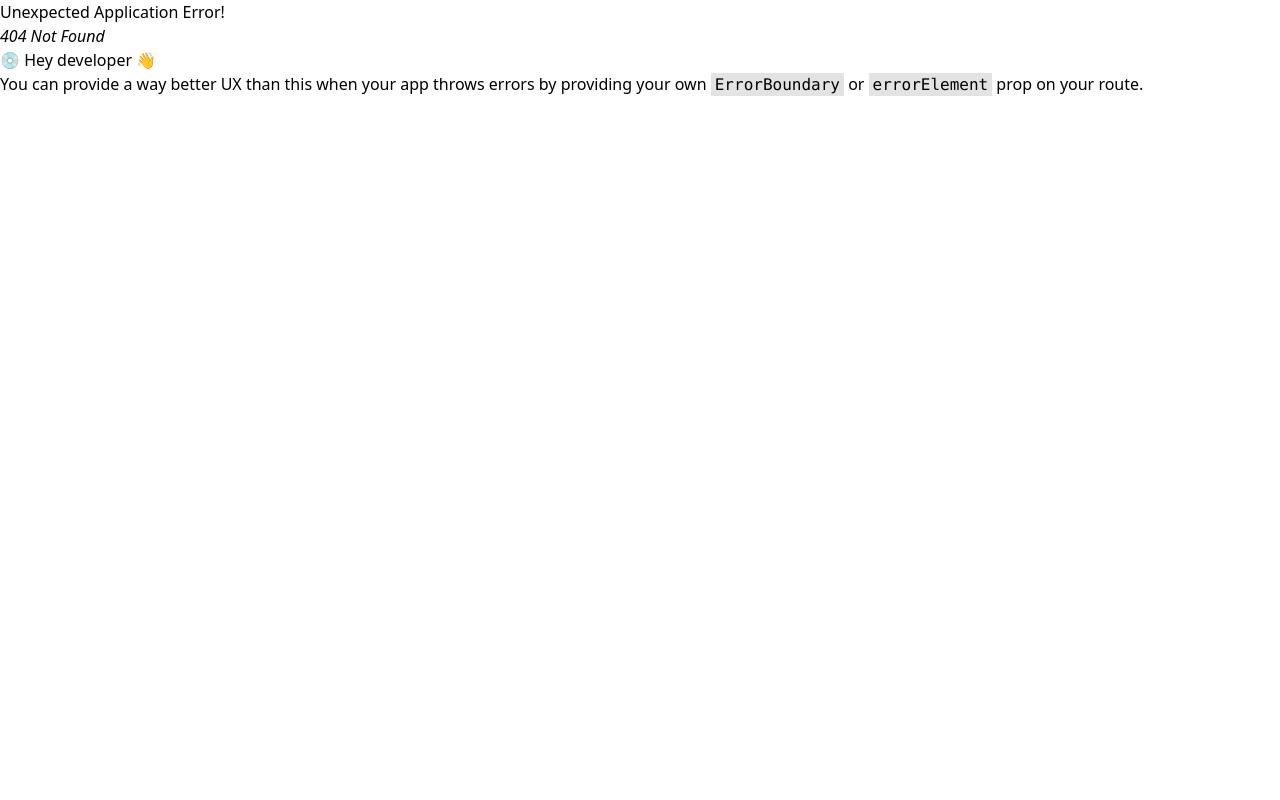
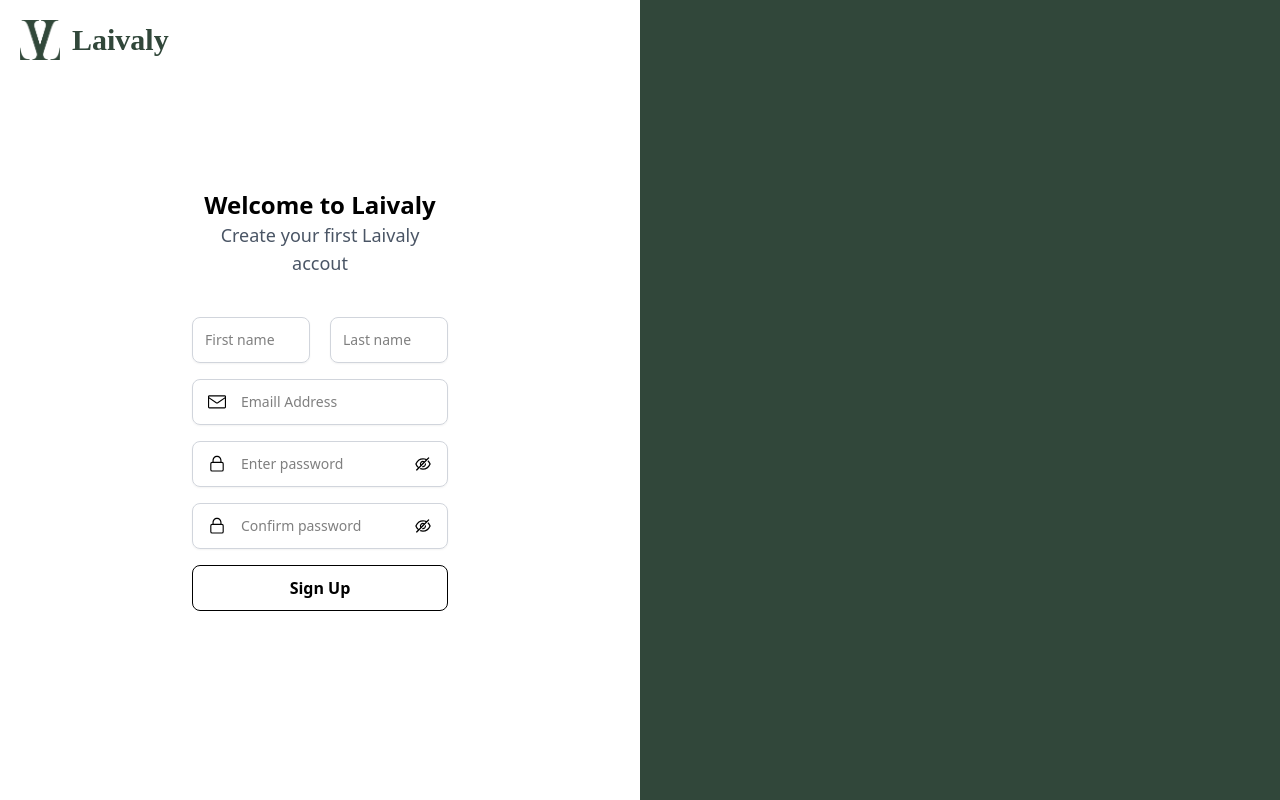
Before and after one commit to MehediHasan128/laivaly-client, a React (Vite) app: page /signUp in a window 1280 px wide. Before the commit this address had no page. Built offline with nearby package versions, Linux system fonts and the light colour scheme.

Commit message:
add sign up page

```diff
--- a/src/components/form/LInput.tsx
+++ b/src/components/form/LInput.tsx
@@ -5,15 +5,16 @@ type TInputProps = {
     type: string;
     name: string;
     placeholder: string;
-    icon: boolean
+    icon: boolean;
+    className?: string;
 }
 
-const LInput = ({type, name, placeholder, icon}: TInputProps) => {
+const LInput = ({type, name, placeholder, icon, className}: TInputProps) => {
     return (
         <>
            <Controller name={name}
             render={({field}) => (
-                <Input {...field} type={type} name={name} placeholder={placeholder} icon={icon}/>
+                <Input {...field} type={type} name={name} placeholder={placeholder} icon={icon} className={className} />
             )}
            />
         </>
--- a/src/components/layout/UserLayout.tsx
+++ b/src/components/layout/UserLayout.tsx
@@ -1,13 +1,17 @@
-import { Outlet } from "react-router-dom";
+import { Outlet, useLocation } from "react-router-dom";
 import Navbar from "../shared/navbar/Navbar";
 import Footer from "../shared/footer/Footer";
 
 const UserLayout = () => {
+
+  const {pathname} = useLocation();
+  console.log(pathname);
+
   return (
     <>
-      <Navbar />
+      {(pathname !== '/signUp') && <Navbar />}
       <Outlet />
-      <Footer />
+      {(pathname !== '/signUp') && <Footer />}
     </>
   );
 };
--- a/src/components/shared/navbar/NavItems.tsx
+++ b/src/components/shared/navbar/NavItems.tsx
@@ -23,14 +23,12 @@ const navItems = [
   { label: "Travel", path: "/travel" },
   { label: "Lifestyle", path: "/lifestyle" },
   { label: "Jewelry & Watches", path: "/jewelry&Watches" },
-  { label: "Fragrances & Make-Up", path: "/fragrances&Make-Up" }
+  { label: "Fragrances & Make-Up", path: "/fragrances&Make-Up" },
 ];
 
 const NavItems = ({ child }: { child: ReactNode }) => {
-
   return (
     <Drawer>
-
       <DrawerOverlay />
 
       <DrawerTrigger className="text-4xl rounded-full cursor-pointer hover:scale-110 duration-500">
@@ -60,7 +58,7 @@ const NavItems = ({ child }: { child: ReactNode }) => {
                       : "hover:translate-x-3 duration-1000 py-4"
                   }
                 >
-                  {item.label}
+                  <DrawerClose>{item.label}</DrawerClose>
                 </NavLink>
               ))}
             </div>
@@ -84,7 +82,6 @@ const NavItems = ({ child }: { child: ReactNode }) => {
           </DrawerTitle>
         </DrawerHeader>
       </DrawerContent>
-
     </Drawer>
   );
 };
--- a/src/components/shared/navbar/Navbar.tsx
+++ b/src/components/shared/navbar/Navbar.tsx
@@ -10,6 +10,7 @@ import SearchModal from "@/utils/SearchModal";
 import { NavLink } from "react-router-dom";
 
 const Navbar = () => {
+
   return (
     <div className="bg-[#EDF4F2] sticky top-0 z-10">
       <div className="flex justify-between items-center py-5 w-[90%] mx-auto">
--- a/src/components/ui/input.tsx
+++ b/src/components/ui/input.tsx
@@ -14,8 +14,8 @@ function Input({ icon, className, type, ...props }: InputProps) {
       type={type}
       data-slot="input"
       className={cn(
-        `file:text-foreground placeholder:text-muted-foreground selection:bg-primary selection:text-primary-foreground dark:bg-input/30 border-input flex w-full min-w-0 rounded-lg border bg-transparent ${icon ? "px-12" : "px-3"}  py-3 text-lg shadow-xs transition-[color,box-shadow] outline-none file:inline-flex file:h-7 file:border-0 file:bg-transparent file:text-sm file:font-medium disabled:pointer-events-none disabled:cursor-not-allowed disabled:opacity-50 md:text-sm`,
-        "focus-visible:border-ring focus-visible:ring-ring/50 focus-visible:border-[#31473A]",
+        `file:text-foreground placeholder:text-muted-foreground selection:bg-primary selection:text-primary-foreground dark:bg-input/30 border-gray-300 flex w-full min-w-0 rounded-lg border bg-transparent ${icon ? "px-12" : "px-3"}  py-3 text-lg shadow-xs transition-[color,box-shadow] outline-none file:inline-flex file:h-7 file:border-0 file:bg-transparent file:text-sm file:font-medium disabled:pointer-events-none disabled:cursor-not-allowed disabled:opacity-50 md:text-sm`,
+        "focus-visible:border-ring focus-visible:ring-ring/50 focus-visible:border-blue-800",
         "aria-invalid:ring-destructive/20 dark:aria-invalid:ring-destructive/40 aria-invalid:border-destructive",
         className
       )}
--- a/src/pages/authentication/signIn/SignInForm.tsx
+++ b/src/pages/authentication/signIn/SignInForm.tsx
@@ -113,13 +113,7 @@ const SignInForm = () => {
         </button>
       </div>
 
-      {/* Sign up link */}
-      <div className="mt-8 text-center text-sm text-gray-600">
-        <h1>
-          Don't an account?{" "}
-          <span className="font-semibold text-blue-700">SignUp</span>
-        </h1>
-      </div>
+
     </div>
   );
 };
--- a/src/pages/authentication/signIn/SignInModal.tsx
+++ b/src/pages/authentication/signIn/SignInModal.tsx
@@ -1,5 +1,6 @@
 import {
   Dialog,
+  DialogClose,
   DialogContent,
   DialogDescription,
   DialogHeader,
@@ -9,6 +10,7 @@ import {
 import { ReactNode } from "react";
 import tShirt from "../../../assets/images/tShirt/shirt-mockup-concept-with-plain-clothing.jpg";
 import SignInForm from "./SignInForm";
+import { NavLink } from "react-router-dom";
 
 const SignInModal = ({ child }: { child: ReactNode }) => {
   return (
@@ -33,6 +35,19 @@ const SignInModal = ({ child }: { child: ReactNode }) => {
             {/* Login form */}
             <SignInForm />
 
+            {/* Sign up link */}
+            <div className="mt-8 text-center text-sm text-gray-600">
+              <h1>
+                Don't an account?{" "}
+                <DialogClose asChild>
+                  <NavLink to="/signUp">
+                    <span className="font-semibold text-blue-700 cursor-pointer">
+                      SignUp
+                    </span>
+                  </NavLink>
+                </DialogClose>
+              </h1>
+            </div>
           </div>
         </div>
 
--- /dev/null
+++ b/src/pages/authentication/signUp/SignUp.tsx
@@ -0,0 +1,41 @@
+import { NavLink } from "react-router-dom";
+import logo from "../../../assets/images/logo/logo.png";
+import SignUpForm from "./SignUpForm";
+
+const SignUp = () => {
+  return (
+    <div className="flex justify-between h-screen">
+      <div className="w-[50%] relative">
+        <NavLink
+          to="/"
+          className="flex items-center gap-3 p-5 w-fit cursor-pointer relative z-20"
+        >
+          <img className="w-10" src={logo} alt="" />
+          <h1 id="logo" className="text-3xl font-bold text-[#31473A]">
+            Laivaly
+          </h1>
+        </NavLink>
+
+        <div className="absolute top-0 w-full h-full flex justify-center items-center">
+          <div className="w-[50%] p-8">
+
+            <div className="text-center">
+              <h1 className="text-2xl font-bold">Welcome to Laivaly</h1>
+              <p className="text-lg font-medium text-gray-600">
+                Create your first Laivaly accout
+              </p>
+            </div>
+
+            <div className="mt-10">
+              <SignUpForm />
+            </div>
+
+          </div>
+        </div>
+      </div>
+      <div className="w-[50%] bg-[#31473A]"></div>
+    </div>
+  );
+};
+
+export default SignUp;
--- /dev/null
+++ b/src/pages/authentication/signUp/SignUpForm.tsx
@@ -0,0 +1,107 @@
+import LForm from "@/components/form/LForm";
+import LInput from "@/components/form/LInput";
+import { useState } from "react";
+import { FieldValues } from "react-hook-form";
+import { AiOutlineEye, AiOutlineEyeInvisible } from "react-icons/ai";
+import { GoLock, GoMail } from "react-icons/go";
+
+const SignUpForm = () => {
+  const [showPass, setShowPass] = useState(false);
+  const [showConfirmPass, setShowConfirmPass] = useState(false);
+
+  const handleSignUpUser = (data: FieldValues) => {
+    console.log(data);
+  };
+
+  return (
+    <LForm onSubmit={handleSignUpUser}>
+      <div className="space-y-4">
+        <div className="flex gap-5">
+          <LInput
+            type="text"
+            name="userName.firstName"
+            placeholder="First name"
+            icon={false}
+          />
+          <LInput
+            type="text"
+            name="userName.lastName"
+            placeholder="Last name"
+            icon={false}
+          />
+        </div>
+
+        <div className="relative">
+          <LInput
+            type="email"
+            name="userEmail"
+            placeholder="Emaill Address"
+            icon
+          />
+          <span className="absolute top-0 h-full px-4 rounded-l-lg flex justify-center items-center text-lg">
+            <GoMail />
+          </span>
+        </div>
+
+        <div className="relative">
+          <LInput
+            type={showPass ? "text" : "password"}
+            name="userPassword"
+            placeholder="Enter password"
+            icon
+          />
+
+          <span className="absolute top-0 h-full px-4 rounded-l-lg flex justify-center items-center text-lg">
+            <GoLock />
+          </span>
+
+          <div className="absolute top-0 right-0 h-full px-4 rounded-l-lg flex justify-center items-center text-lg">
+            {showPass ? (
+              <AiOutlineEye
+                onClick={() => setShowPass(!showPass)}
+                className="cursor-pointer"
+              />
+            ) : (
+              <AiOutlineEyeInvisible
+                onClick={() => setShowPass(!showPass)}
+                className="cursor-pointer"
+              />
+            )}
+          </div>
+        </div>
+
+        <div className="relative">
+          <LInput
+            type={showConfirmPass ? "text" : "password"}
+            name="confirmPassword"
+            placeholder="Confirm password"
+            icon
+          />
+          <span className="absolute top-0 h-full px-4 rounded-l-lg flex justify-center items-center text-lg">
+            <GoLock />
+          </span>
+
+          <div className="absolute top-0 right-0 h-full px-4 rounded-l-lg flex justify-center items-center text-lg">
+            {showConfirmPass ? (
+              <AiOutlineEye
+                onClick={() => setShowConfirmPass(!showConfirmPass)}
+                className="cursor-pointer"
+              />
+            ) : (
+              <AiOutlineEyeInvisible
+                onClick={() => setShowConfirmPass(!showConfirmPass)}
+                className="cursor-pointer"
+              />
+            )}
+          </div>
+        </div>
+
+        <div>
+            <button className="py-2.5 border rounded-lg w-full font-semibold">Sign Up</button>
+        </div>
+      </div>
+    </LForm>
+  );
+};
+
+export default SignUpForm;
--- a/src/routes/UserRoutes.tsx
+++ b/src/routes/UserRoutes.tsx
@@ -1,4 +1,5 @@
 import UserLayout from "@/components/layout/UserLayout";
+import SignUp from "@/pages/authentication/signUp/SignUp";
 import Home from "@/pages/home/Home";
 import NewCollection from "@/pages/newCollection/NewCollection";
 import ProductDetails from "@/pages/productDetails/ProductDetails";
@@ -21,6 +22,10 @@ export const router = createBrowserRouter([
                 path: '/productDetails/:productId',
                 element: <ProductDetails />
             },
+            {
+                path: '/signUp',
+                element: <SignUp />
+            },
         ]
     }
 ])
```
Also changed, not shown: 1 other file (tests, documents, lock files or other folders).
